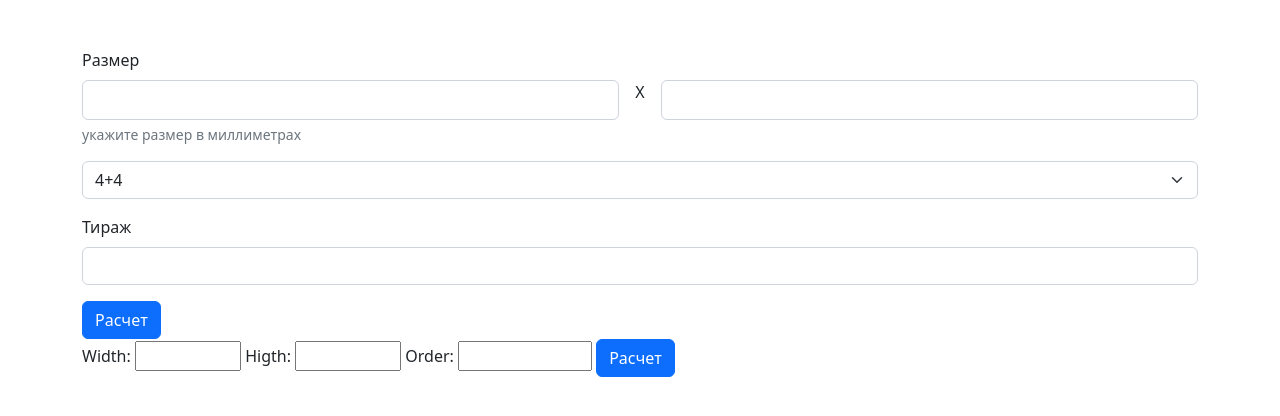
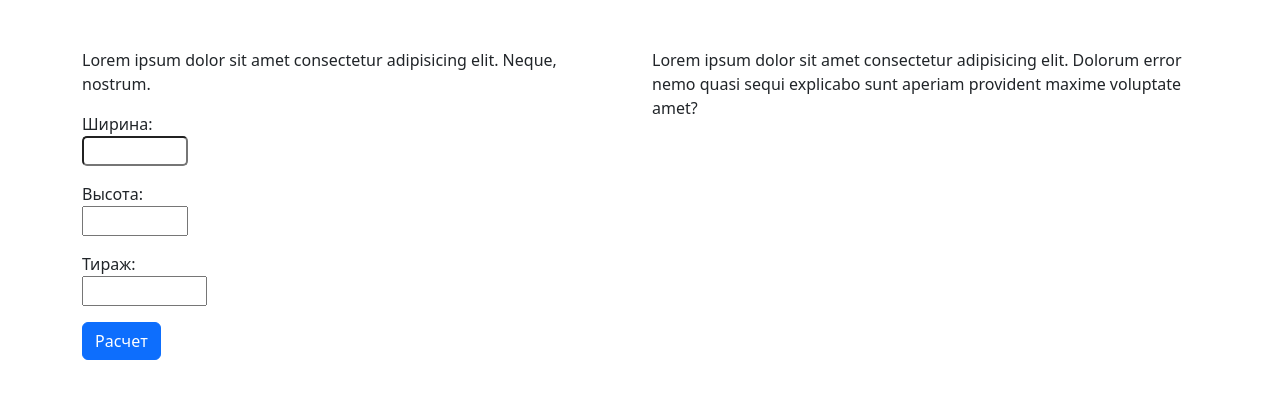
Before and after one commit to Klaus8k/sokolol, a Django app: page /order_cost/ in a window 1280 px wide. Shown: the part 76-492 px from the top of the page. Run offline with Django 4.2, Linux system fonts and the light colour scheme; some libraries are stand-ins or nearby versions.

Commit message:
forms with get response

```diff
--- a/order_cost/forms.py
+++ b/order_cost/forms.py
@@ -1,7 +1,8 @@
 from django import forms
+from django.forms.widgets import NumberInput
 
 class OffsetForm(forms.Form):
-    width = forms.IntegerField(min_value=0 , max_value=1000)
-    higth = forms.IntegerField(min_value=0 , max_value=1000)
-    # 4+4 4+0
-    order = forms.IntegerField(min_value=0 , max_value=1000000)
+    width = forms.IntegerField(required=None, min_value=0 , max_value=1000, label='Ширина', widget=NumberInput(attrs={'class': 'offset_form'}))
+    higth = forms.IntegerField(required=None,min_value=0 , max_value=1000, label='Высота')
+    # 4+4 4+0 required=None,
+    order = forms.IntegerField(required=None,min_value=0 , max_value=100000, label='Тираж')
--- a/order_cost/templates/order_cost/css/order_cost_index.css
+++ b/order_cost/templates/order_cost/css/order_cost_index.css
@@ -1,3 +1,7 @@
 .nav-item {
     font-size: 18px;
 }
+
+.offset_form {
+    border-radius: 5px;
+}
--- a/order_cost/templates/order_cost/order_cost_index.html
+++ b/order_cost/templates/order_cost/order_cost_index.html
@@ -33,43 +33,25 @@
             </ul>
         </header>
     </div>
-
+    <!-- https://kmv-it.ru/blog/django/bootstrap4-i-formy-v-django/ -->
     <!-- form for offset -->
     <div class="container">
         <div class="offset">
             <div class="row">
+                <div class="col-6">
+                    <p>Lorem ipsum dolor sit amet consectetur adipisicing elit. Neque, nostrum.</p>
+                    <form class="col-1" action="{% url 'order_cost:order_cost' %}" method="get">
+                        {% csrf_token %}
+                        {{ form.as_p }}
+                        <button type="submit" class="btn btn-primary" value="offset">Расчет</button>
+                    </form>
 
-                <form action="{% url 'order_cost:order_cost' %}" method="get">
-                    <div class="mb-3">
-                        <label for="OffsetForm" class="form-label">Размер</label>
-                        <div class="d-flex">
-                            <input type="width" class="form-control" id="OffsetForm" />
-                            <p class="px-3">X</p>
-                            <input type="higth" class="form-control" id="OffsetForm" />
-                        </div>
-                        <div class="form-text">укажите размер в миллиметрах</div>
-                    </div>
+                </div>
+                <div class="offset_result col-6">
+                    <p>Lorem ipsum dolor sit amet consectetur adipisicing elit. Dolorum error nemo quasi sequi
+                        explicabo sunt aperiam provident maxime voluptate amet?</p>
 
-                    <select class="form-select" aria-label="Пример выбора по умолчанию">
-                        <option selected>4+4</option>
-                        <option value="1">4+0</option>
-                    </select>
-
-                    <div class="my-3">
-                        <label for="OffsetOrderForm" class="form-label">Тираж</label>
-                        <input type="order" class="form-control" id="OffsetOrderForm" />
-                    </div>
-                    <button type="submit" class="btn btn-primary">Расчет</button>
-                </form>
-
-                <form action="{% url 'order_cost:order_cost' %}" method="get">
-
-                    {% csrf_token %}
-                    {{ form }}
-                    <button type="submit" class="btn btn-primary">Расчет</button>
-                </form>
-
-
+                </div>
             </div>
         </div>
     </div>
--- a/order_cost/views.py
+++ b/order_cost/views.py
@@ -5,14 +5,24 @@ from .forms import OffsetForm
 # Create your views here.
 
 
-def offset(request):
-    context = {'current_name': '1111111111'}
-    form = OffsetForm()
-    context['form'] = form
-    return render(request=request, template_name='order_cost_index.html', context=context)
+def offset_cost(request):
+    print(request)
+    if request.method == 'GET':
+        form = OffsetForm(request.GET)
+        if form.is_valid():
+            print(form.cleaned_data)
+
+
+
+    return render(request, template_name='order_cost_index.html', context={'form': form})
+
+
+
+
+
+
+
 
 
 def order_cost(request):
-
-    print(request)
-    return offset(request)
+    return offset_cost(request)
--- a/talpo/settings.py
+++ b/talpo/settings.py
@@ -38,6 +38,7 @@ INSTALLED_APPS = [
     'django.contrib.sessions',
     'django.contrib.messages',
     'django.contrib.staticfiles',
+    'order_cost',
 ]
 
 MIDDLEWARE = [
```
